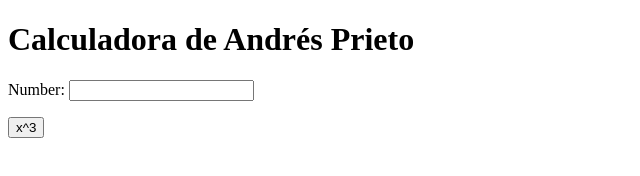
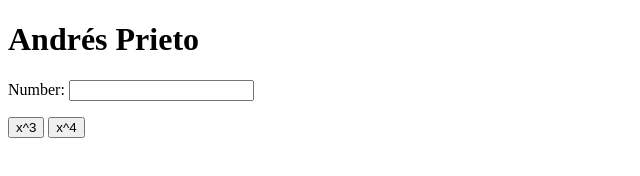
Before and after one commit to maprieto/my_calculator, a plain HTML site: page index.html in a window 1280 px wide. Shown: the whole page, without its empty margins (0-640 px from the left). Drawn offline with Linux system fonts and the light colour scheme.

Commit message:
x^4 button

```diff
--- a/index.html
+++ b/index.html
@@ -5,17 +5,22 @@
 		<meta charset="utf-8">
 	</head>
 	<body>
-		<h1>Calculadora de Andrés Prieto</h1>
+		<h1>Andrés Prieto</h1>
 		Number:
 		<input type="text" id="n1">
 		<p>
 			<button onclick="cube()"> x^3 </button>
+			<button onclick="power_4()"> x^4</button>
 		</p>
 		<script type="text/javascript">
 			function cube() {
 				var num = document.getElementById("n1");
 				num.value = Math.pow(num.value, 3);
 			}
+			function power_4() {
+				var num = document.getElementById("n1");
+				num.value = Math.pow(num.value, 4);
+			}
 		</script>
 	</body>
 </html>
```
